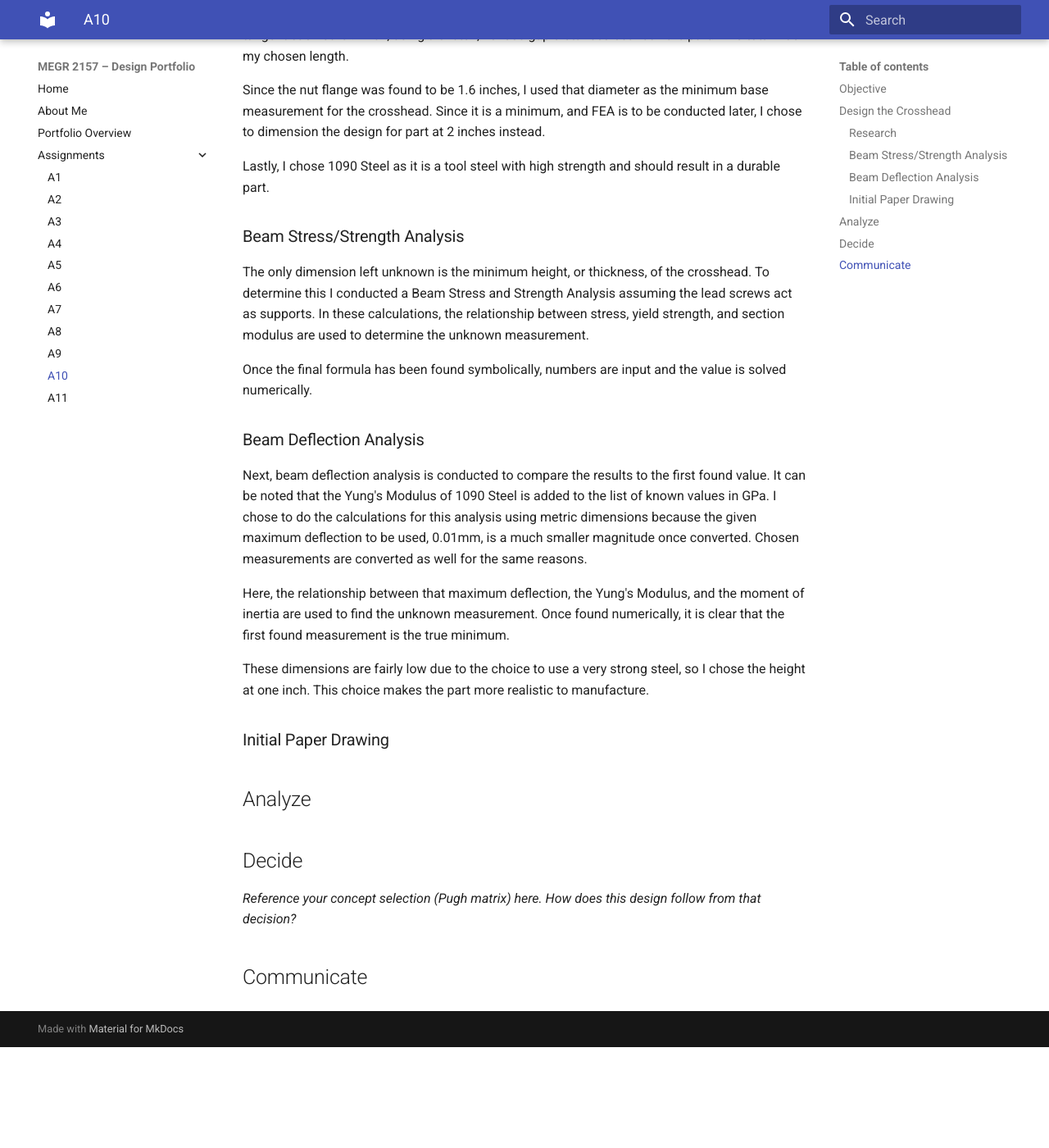
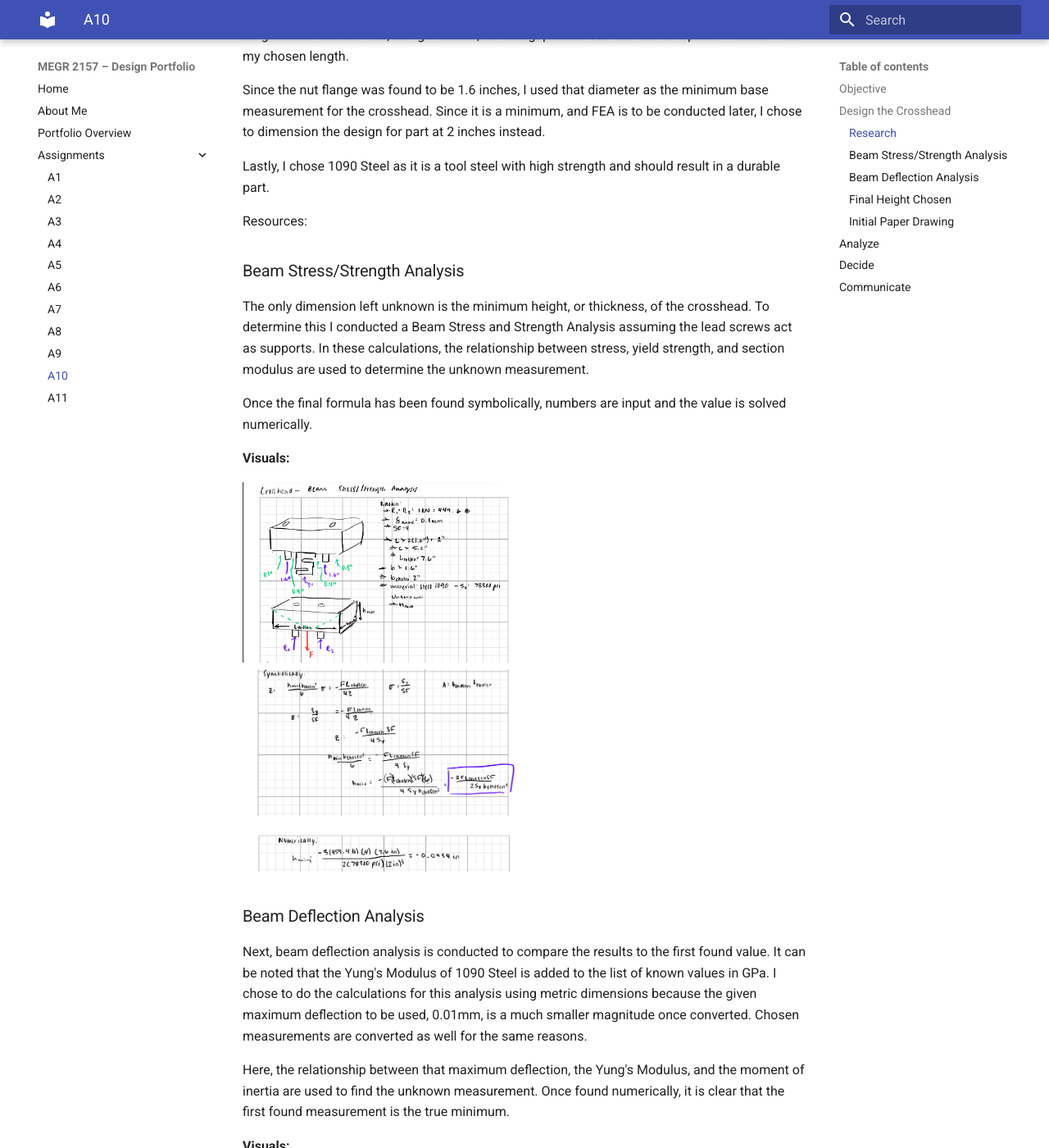
Before and after one commit to swils201/megr2156portfolio, an MkDocs documentation site: the page built from docs/assignments/A10/index.md, in a window 1280 px wide and 1400 px high, scrolled down 424 px. Shown: the whole window at 82% size. Built offline with MkDocs 1.6.1 and Material for MkDocs 9.7.7, drawn with Linux system fonts in a browser that asks for light colours; before the commit the page ends 1701 px from its top, so only the background shows below that; some of the changed text lies outside the part shown.

Commit message:
Enhance crosshead design documentation with analysis
Added detailed analysis and visuals for beam stress, strength, and deflection in the crosshead design.

```diff
--- a/docs/assignments/A10/index.md
+++ b/docs/assignments/A10/index.md
@@ -4,11 +4,14 @@
 
 ## Design the Crosshead
 ### Research
+
 Before beginning analysis, I researched existing bench-top footprint tensile testing machines and the given load cell to determine the length of the crosshead. The main issue of the area or size of the head is ensuring all parts have room to fit and function on the part. To do this, I found the sum of the two nut flange diameters and the width of the cell to find the length if each part was tangent each other. Then, using a sketch, I chose gap distances between the part. This total was my chosen length.
 
 Since the nut flange was found to be 1.6 inches, I used that diameter as the minimum base measurement for the crosshead. Since it is a minimum, and FEA is to be conducted later, I chose to dimension the design for part at 2 inches instead.
 
 Lastly, I chose 1090 Steel as it is a tool steel with high strength and should result in a durable part.
+
+Resources:
 
 ### Beam Stress/Strength Analysis
 
@@ -16,12 +19,29 @@ The only dimension left unknown is the minimum height, or thickness, of the cros
 
 Once the final formula has been found symbolically, numbers are input and the value is solved numerically.
 
+**Visuals:**
+
+<img src="L10STRENGTH.jpg" alt="Description of image" width="50%">
+<img src="L10STRENGTH2.jpg" alt="Description of image" width="50%">
+<img src="L10STRENGTH3.jpg" alt="Description of image" width="50%">
+
 ### Beam Deflection Analysis
+
 Next, beam deflection analysis is conducted to compare the results to the first found value. It can be noted that the Yung's Modulus of 1090 Steel is added to the list of known values in GPa. I chose to do the calculations for this analysis using metric dimensions because the given maximum deflection to be used, 0.01mm, is a much smaller magnitude once converted. Chosen measurements are converted as well for the same reasons.
 
 Here, the relationship between that maximum deflection, the Yung's Modulus, and the moment of inertia are used to find the unknown measurement. Once found numerically, it is clear that the first found measurement is the true minimum.
 
+**Visuals:**
+
+<img src="L10DEFLECTION.jpg" alt="Description of image" width="50%">
+<img src="L10DEFLECTION3.jpg" alt="Description of image" width="50%">
+<img src="L10DEFLECTION4.jpg" alt="Description of image" width="50%">
+
+### Final Height Chosen
+
 These dimensions are fairly low due to the choice to use a very strong steel, so I chose the height at one inch. This choice makes the part more realistic to manufacture.
+
+<img src="FINAL HEIGHT.jpg" alt="Description of image" width="50%">
 
 ### Initial Paper Drawing
 
```
